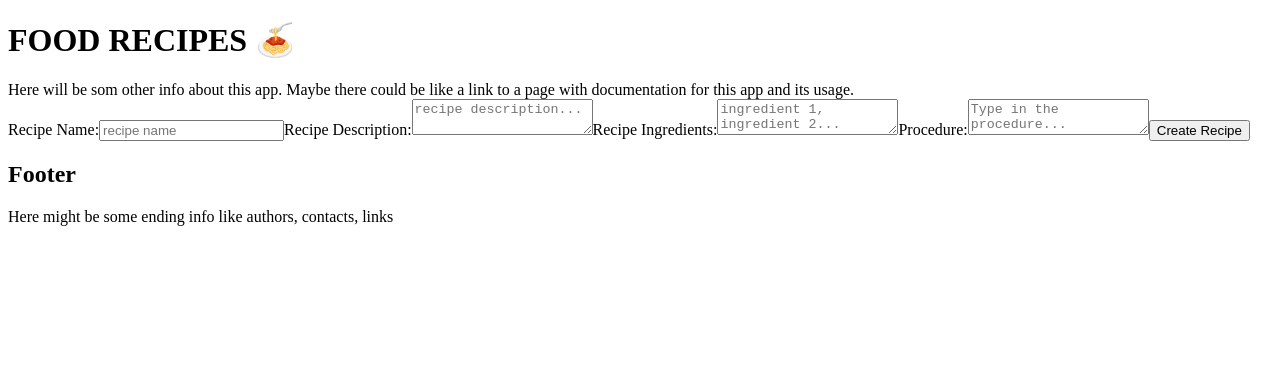
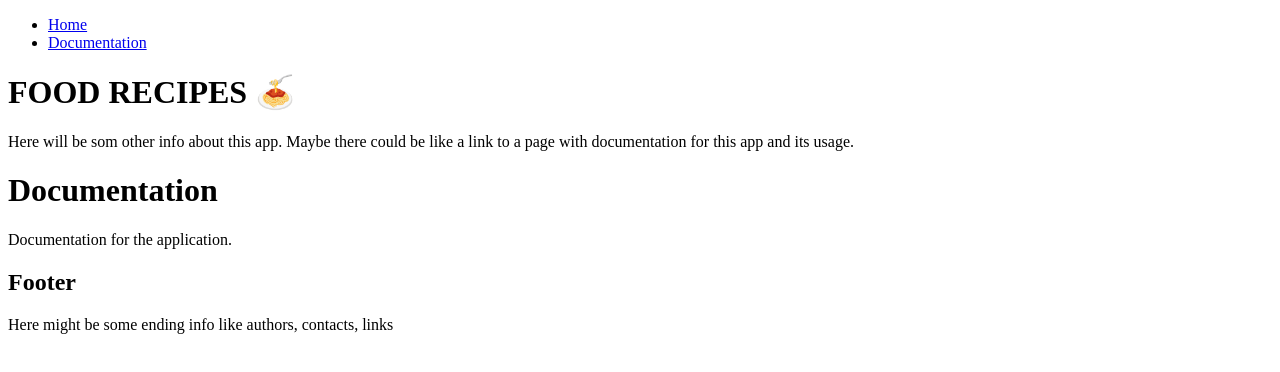
Before and after one commit to MOONYROS/js-react-cookbook, a React (Vite) app: page /documentation in a window 1280 px wide. Shown: the top 372 px of the page. Built offline with nearby package versions, Linux system fonts and the light colour scheme.

Commit message:
working links to documentation

```diff
--- a/src/App.jsx
+++ b/src/App.jsx
@@ -1,14 +1,26 @@
 import React from "react";
+import { BrowserRouter, Route, Switch } from "react-router-dom";
 import Header from "./components/Header";
 import MainRecipes from "./components/MainRecipes";
+import Documentation from "./components/Documentation";
 import Footer from "./components/Footer";
 
 export default function App() {
     return (
         <>
-            <Header />
-            <MainRecipes />
-            <Footer />
+            <BrowserRouter>
+                <div>
+                    <Header />
+                    <Switch>
+                        <Route exact path="/" component={MainRecipes} />
+                        <Route
+                            path="/documentation"
+                            component={Documentation}
+                        />
+                    </Switch>
+                    <Footer />
+                </div>
+            </BrowserRouter>
         </>
     );
 }
--- /dev/null
+++ b/src/components/Documentation.jsx
@@ -0,0 +1,10 @@
+import React from "react";
+
+export default function Documentation() {
+    return (
+        <>
+            <h1>Documentation</h1>
+            <div>Documentation for the application.</div>
+        </>
+    );
+}
--- a/src/components/Header.jsx
+++ b/src/components/Header.jsx
@@ -1,8 +1,19 @@
 import React from "react";
+import { Link } from "react-router-dom";
 
 export default function Header() {
     return (
         <>
+            <nav>
+                <ul>
+                    <li>
+                        <Link to="/">Home</Link>
+                    </li>
+                    <li>
+                        <Link to="/documentation">Documentation</Link>
+                    </li>
+                </ul>
+            </nav>
             <h1>FOOD RECIPES 🍝</h1>
             <div>
                 Here will be som other info about this app. Maybe there could be
```
